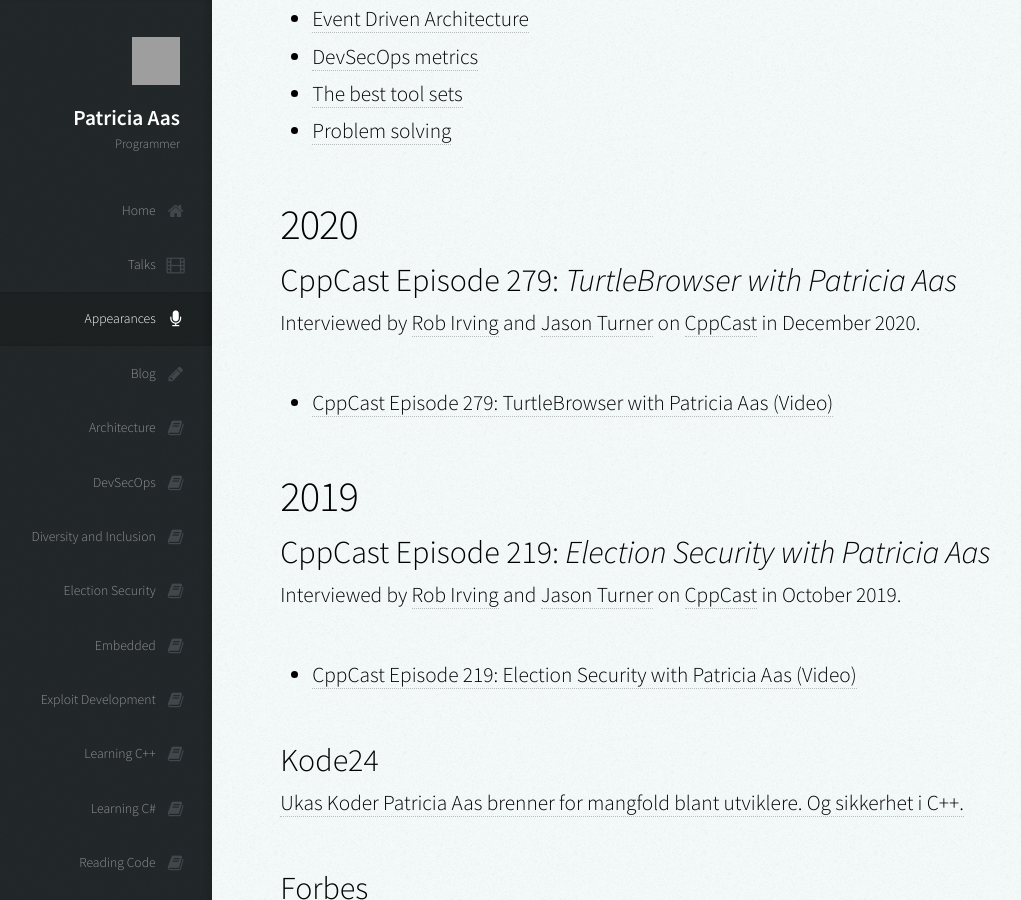
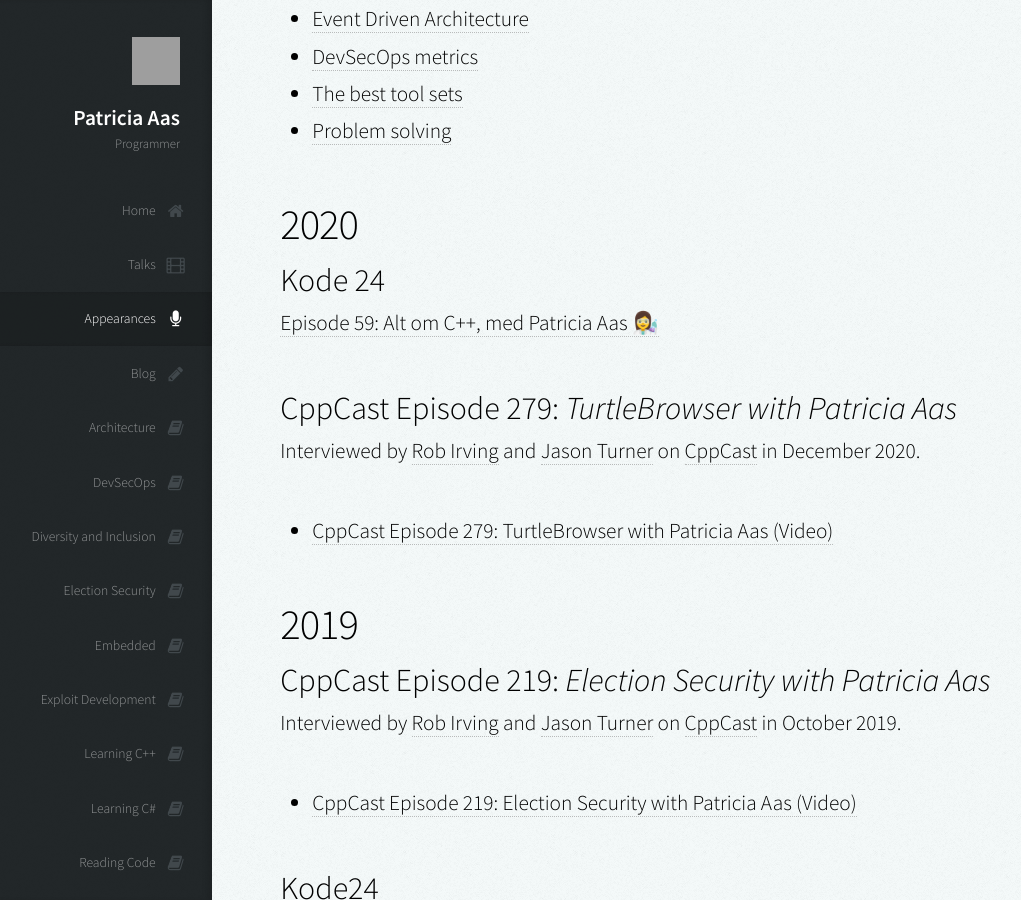
Before and after one commit to patricia-gallardo/patricia-gallardo.github.io, a Jekyll site: the page built from appearences.md, in a window 1280 px wide and 900 px high, scrolled down 933 px. Shown: the whole window, without its empty margins (44-1065 px from the left). Built offline with Jekyll 4.4.1, drawn with Linux system fonts in a browser that asks for light colours; nearby versions of some CDN libraries; grey boxes are pictures that could not be loaded.

Commit message:
Add some podcasts

```diff
--- a/appearences.md
+++ b/appearences.md
@@ -32,6 +32,9 @@
 - [Problem solving](https://youtu.be/KjjOwVOpieI)
 
 ## 2020
+
+### Kode 24
+[Episode 59: Alt om C++, med Patricia Aas 👩‍🔬](https://podcast.kode24.no/episodes/59-alt-om-c-med-patricia-aas)
 
 ### CppCast Episode 279: *TurtleBrowser with Patricia Aas*
 Interviewed by [Rob Irving](https://twitter.com/robwirving) and [Jason Turner](https://twitter.com/lefticus) on [CppCast](https://cppcast.com/turtle-browser-patricia-aas/) in December 2020.
```
